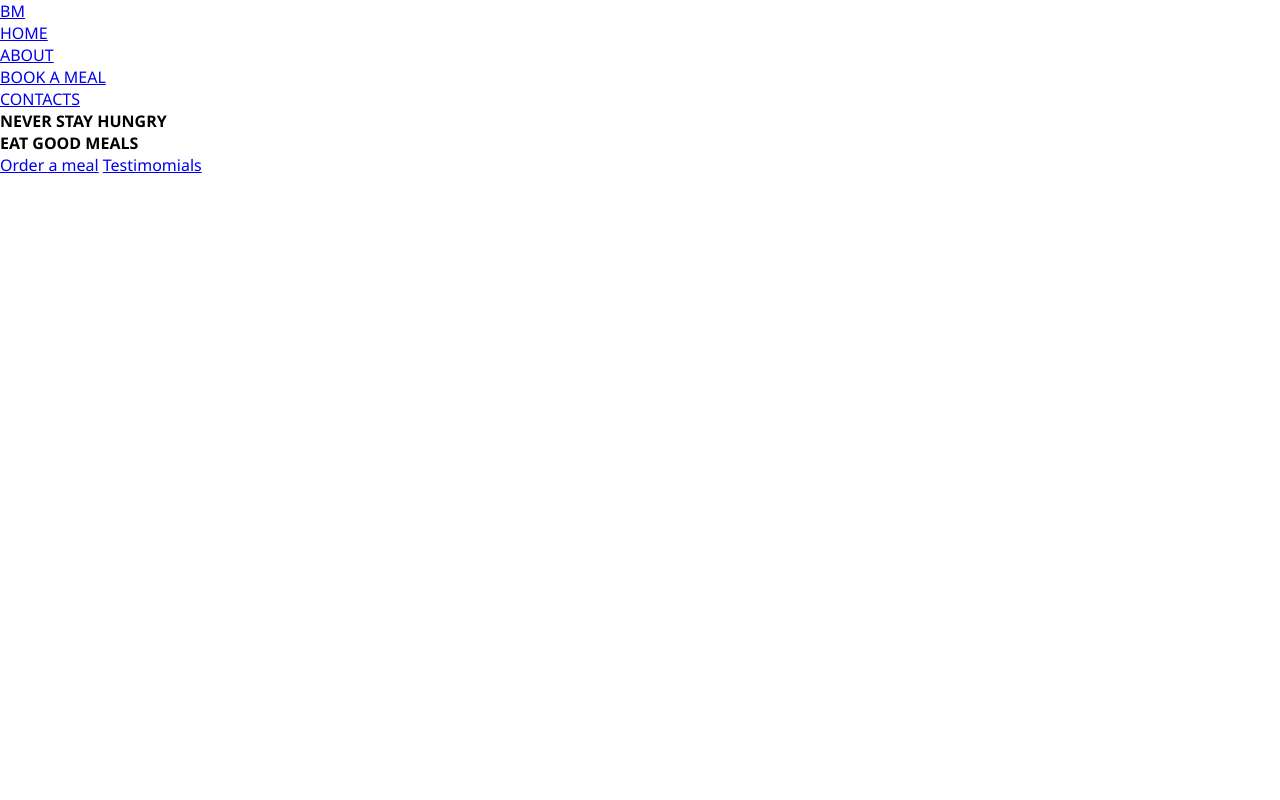
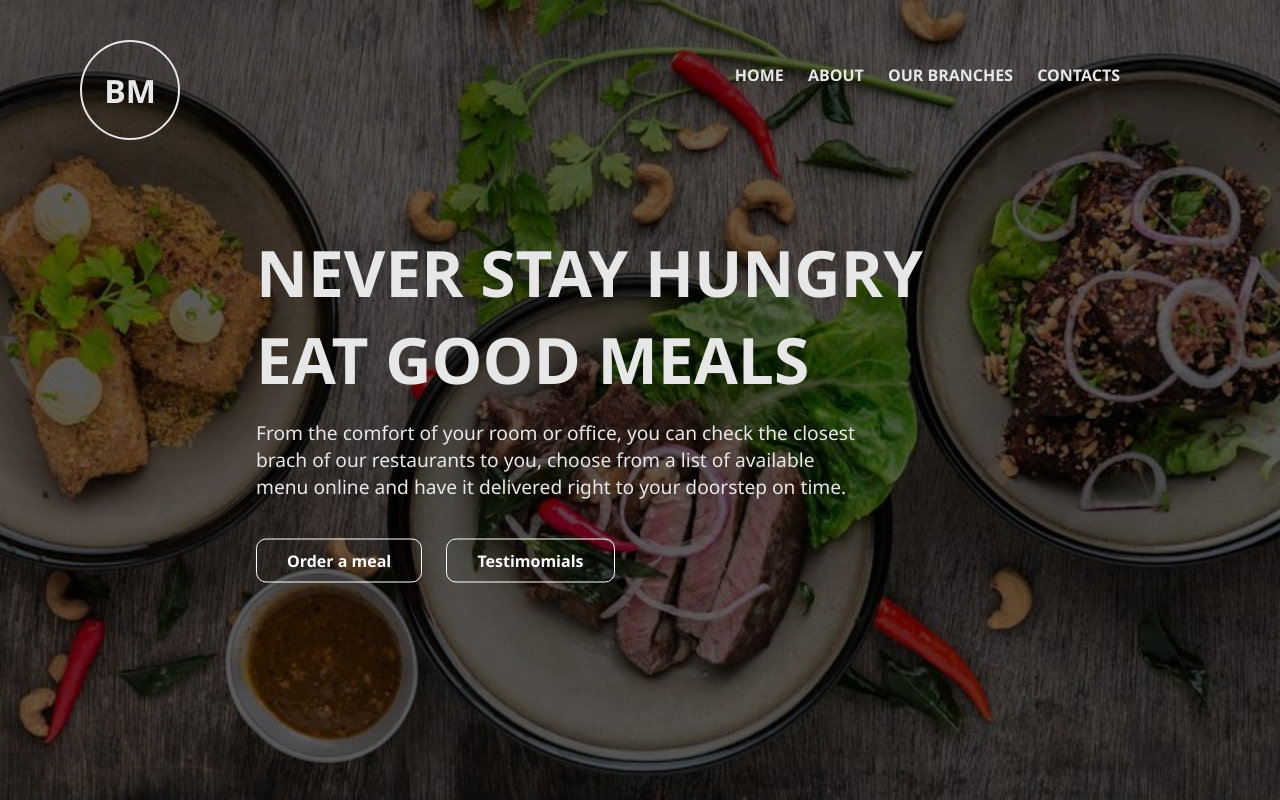
Before and after one commit to MicahBala/bookAMeal, a plain HTML site: page app/ui/index.html in a window 1280 px wide. Drawn offline with Linux system fonts and the light colour scheme.

Commit message:
Added styles to landing page

```diff
--- a/app/ui/css/main.css
+++ b/app/ui/css/main.css
@@ -11,13 +11,117 @@
 
 /* Variables */
 :root {
-  --dark: #5f6066;
+  --dark: rgba(0, 0, 0, 0.6);
   --gray: #8a8ca5;
   --light-gray: #e7e7e8;
   --brown: rgb(170, 60, 60);
-  --background: rgba(170, 60, 60, 0.2);
+  --background: rgba(233, 98, 98, 0.2);
 }
 
 html {
   font-family: 'Segoe UI', Tahoma, Geneva, Verdana, sans-serif;
 }
+
+/*
+* Landing Page Header Content
+*/
+.header-content {
+  max-width: 1140px;
+  margin: 0 auto;
+}
+
+header {
+  background-image: linear-gradient(var(--dark), var(--dark)),
+    url(/app/ui/img/hero.jpg);
+  background-position: center;
+  background-size: cover;
+  height: 100vh;
+  /* display: flex;
+  flex-direction: column; */
+}
+
+/* Logo */
+.logo {
+  width: 100px;
+  height: 100px;
+  border-radius: 50%;
+  border: solid 2px var(--light-gray);
+  float: left;
+  margin-top: 2.5rem;
+  margin-left: 5rem;
+  display: flex;
+  justify-content: center;
+  align-items: center;
+  text-decoration: none;
+}
+
+.logo p {
+  color: var(--light-gray);
+  font-weight: 600;
+  font-size: 2rem;
+}
+
+/* Navigation */
+.main-nav {
+  list-style-type: none;
+  float: right;
+  margin-top: 4rem;
+  margin-right: 10rem;
+}
+
+.main-nav li {
+  display: inline-block;
+  margin-left: 20px;
+}
+
+.main-nav li a {
+  color: var(--light-gray);
+  text-decoration: none;
+  font-weight: 600;
+}
+
+.main-nav li a:hover {
+  border-bottom: 4px solid;
+  transition: all 0.5s ease-out;
+}
+
+/* hero */
+.hero {
+  position: absolute;
+  width: 60%;
+  top: 50%;
+  left: 50%;
+  transform: translate(-50%, -50%);
+}
+
+.hero h1 {
+  color: var(--light-gray);
+  font-size: 4rem;
+}
+
+.hero-text {
+  color: var(--light-gray);
+  width: 80%;
+  margin: 1rem 0;
+  font-size: 1.2rem;
+}
+
+.buttons {
+  margin-top: 50px;
+}
+
+.btn {
+  border: solid 1px white;
+  padding: 10px 30px;
+  color: white;
+  text-decoration: none;
+  font-weight: 600;
+  border-radius: 10px;
+  margin-right: 20px;
+}
+
+.btn:hover {
+  color: black;
+  background: var(--light-gray);
+  transition: all 0.5s ease-out;
+}
--- a/app/ui/index.html
+++ b/app/ui/index.html
@@ -14,12 +14,17 @@
         <ul class="main-nav">
           <li><a href="#">HOME</a></li>
           <li><a href="#">ABOUT</a></li>
-          <li><a href="#">BOOK A MEAL</a></li>
+          <li><a href="#">OUR BRANCHES</a></li>
           <li><a href="#">CONTACTS</a></li>
         </ul>
       </div>
       <div class="hero">
         <h1>NEVER STAY HUNGRY<br />EAT GOOD MEALS</h1>
+        <p class="hero-text">
+          From the comfort of your room or office, you can check the closest
+          brach of our restaurants to you, choose from a list of available menu
+          online and have it delivered right to your doorstep on time.
+        </p>
         <div class="buttons">
           <a href="#" class="btn btn-half">Order a meal</a>
           <a href="#" class="btn btn-full">Testimomials</a>
```
